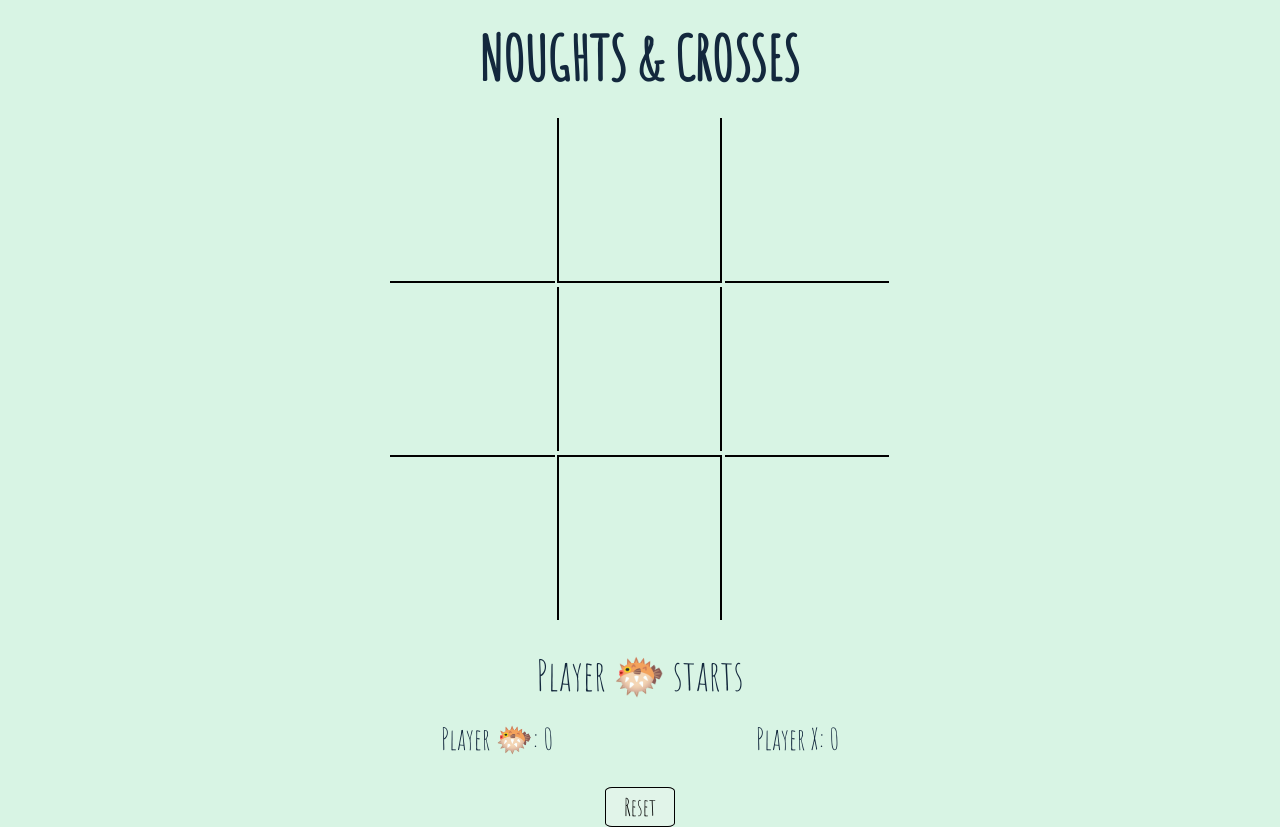
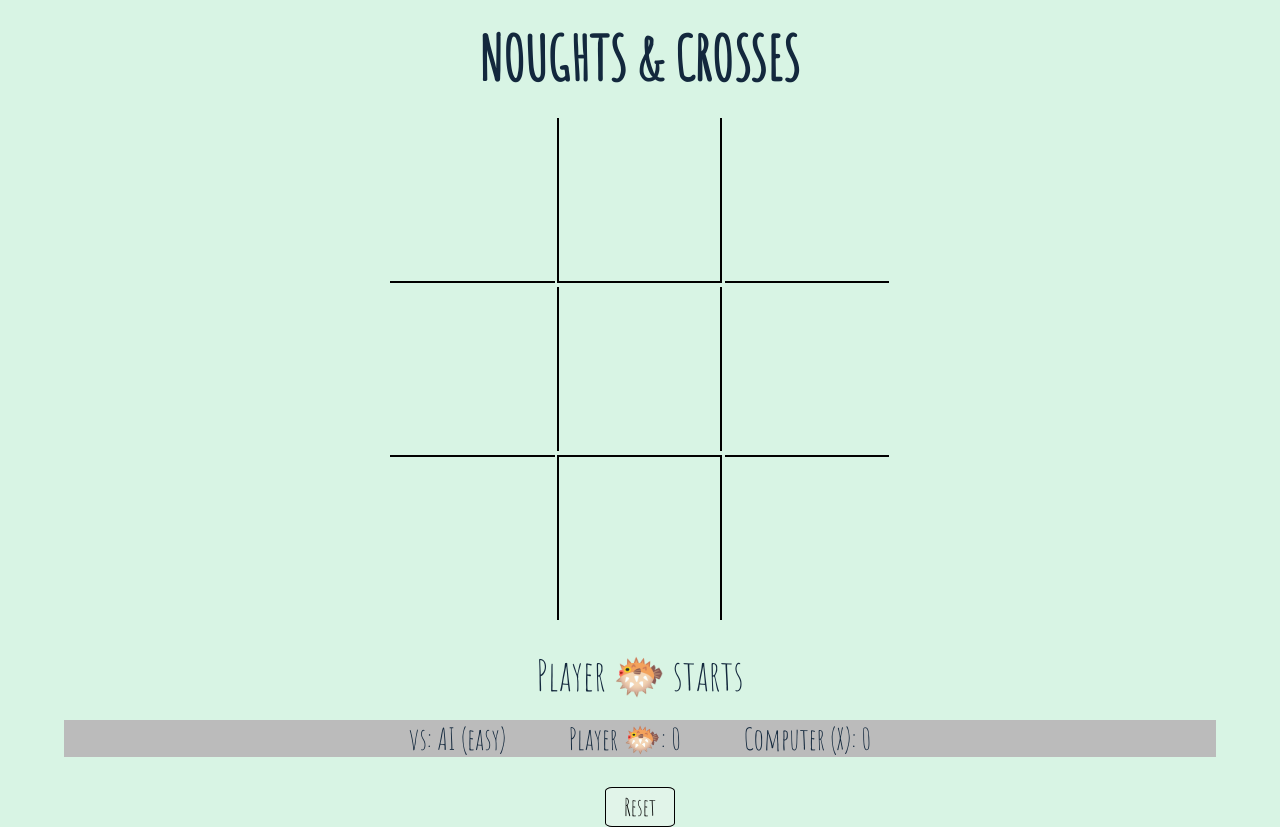
Before and after one commit to katshaze/project0, a plain HTML site: page index.html in a window 1280 px wide. Drawn offline with Linux system fonts and the light colour scheme.

Commit message:
edited results nav bar with opponent listed

```diff
--- a/css/style.css
+++ b/css/style.css
@@ -108,6 +108,9 @@ h1 {
   visibility: hidden;
 }
 
+nav {
+  background-color: #bbb;
+}
 nav ul {
   padding: 0;
   text-align: center;
@@ -115,7 +118,7 @@ nav ul {
 
 nav ul li {
   display: inline-block;
-  padding: 0 100px;
+  padding: 0 30px;
   font-size: 30px;
 }
 
--- a/index.html
+++ b/index.html
@@ -69,8 +69,9 @@
       </div>
       <nav class="tally-bar">
         <ul>
+          <li>vs: <span class="opponent">AI (easy)</span></li>
           <li class="left-tally">Player &#128033;:  <span class="Blowfish-tally">0</span></li>
-          <li class="right-tally">Player X:  <span class="X-tally">0</span></li>
+          <li class="right-tally">Computer (X):  <span class="X-tally">0</span></li>
         </ul>
       </nav>
       <div class="reset">
```
